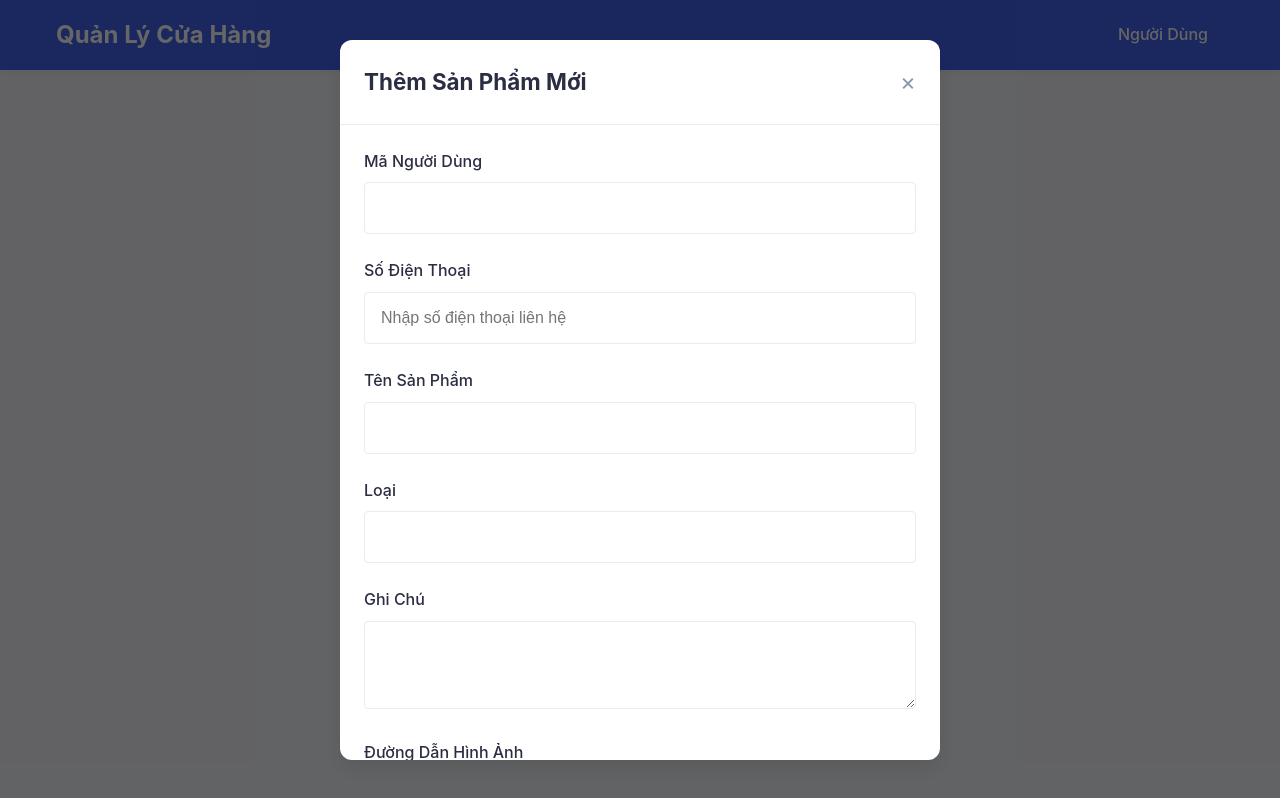
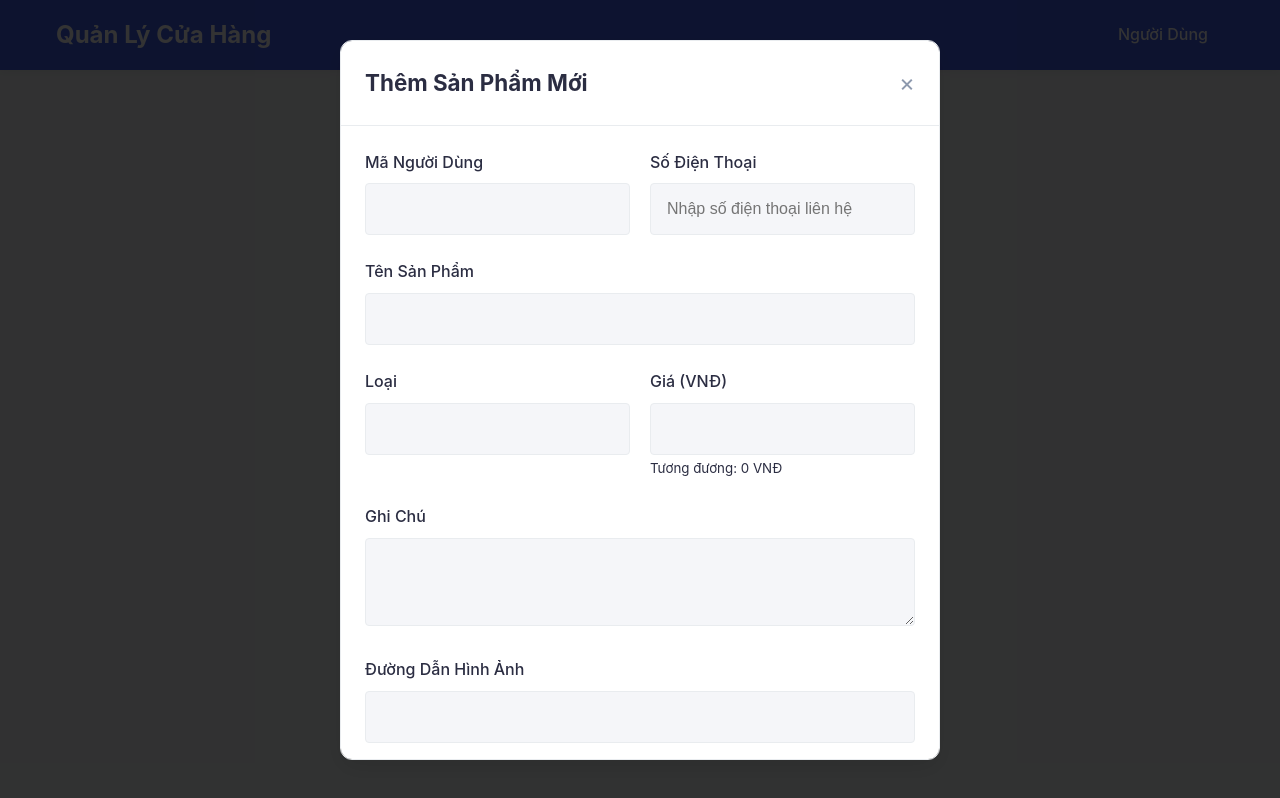
Before and after one commit to ikhoai/huyxom-store, a React (Create React App) app: page /admin in a window 1280 px wide. Both pictures are taken after a click on the button "Thêm Sản Phẩm Mới". Built offline with nearby package versions, Linux system fonts and the light colour scheme; no server answers.

Commit message:
update fields

```diff
--- a/src/App.css
+++ b/src/App.css
@@ -641,7 +641,7 @@ tr:hover {
   left: 0;
   right: 0;
   bottom: 0;
-  background-color: rgba(0, 0, 0, 0.6);
+  background-color: rgba(0, 0, 0, 0.8);
   display: flex;
   justify-content: center;
   align-items: center;
@@ -663,6 +663,7 @@ tr:hover {
   max-height: 90vh;
   overflow-y: auto;
   animation: slideUp 0.3s ease;
+  border: 1px solid var(--border-color);
 }
 
 @keyframes slideUp {
@@ -726,6 +727,7 @@ form {
   border-radius: var(--radius-sm);
   font-size: 1rem;
   transition: var(--transition);
+  background-color: #f5f6f9;
 }
 
 .form-group input:focus,
@@ -734,6 +736,7 @@ form {
   border-color: var(--primary-color);
   outline: 0;
   box-shadow: 0 0 0 3px rgba(67, 97, 238, 0.15);
+  background-color: #ffffff;
 }
 
 .form-row {
--- a/src/components/ItemModal.js
+++ b/src/components/ItemModal.js
@@ -70,7 +70,8 @@ function ItemModal({ item, onSave, onClose }) {
           <button className="close-button" onClick={onClose}>×</button>
         </div>
         <form onSubmit={handleSubmit}>
-          <div className="form-group">
+          <div style={{ display: 'flex', gap: '20px' }}>
+            <div className="form-group" style={{ flex: 1 }}>
               <label htmlFor="userid">Mã Người Dùng</label>
               <input
                 type="text"
@@ -82,7 +83,7 @@ function ItemModal({ item, onSave, onClose }) {
               />
             </div>
 
-          <div className="form-group">
+            <div className="form-group" style={{ flex: 1 }}>
               <label htmlFor="phone">Số Điện Thoại</label>
               <input
                 type="tel"
@@ -92,6 +93,7 @@ function ItemModal({ item, onSave, onClose }) {
                 onChange={handleChange}
                 placeholder="Nhập số điện thoại liên hệ"
               />
+            </div>
           </div>
 
           <div className="form-group">
@@ -118,7 +120,8 @@ function ItemModal({ item, onSave, onClose }) {
             />
           </div> */}
 
-          <div className="form-group">
+          <div style={{ display: 'flex', gap: '20px' }}>
+            <div className="form-group" style={{ flex: 1 }}>
               <label htmlFor="type">Loại</label>
               <input
                 type="text"
@@ -127,6 +130,24 @@ function ItemModal({ item, onSave, onClose }) {
                 value={formData.type}
                 onChange={handleChange}
               />
+            </div>
+
+            <div className="form-group" style={{ flex: 1 }}>
+              <label htmlFor="priceVND">Giá (VNĐ)</label>
+              <input
+                type="number"
+                id="priceVND"
+                name="priceVND"
+                value={formData.priceVND || ''}
+                onChange={handleChange}
+                min="0"
+                step="1000"
+                required
+              />
+              <small className="form-text">
+                Tương đương: {formatVND(formData.priceVND || 0)} VNĐ
+              </small>
+            </div>
           </div>
 
           <div className="form-group">
@@ -149,23 +170,6 @@ function ItemModal({ item, onSave, onClose }) {
               value={formData.picture}
               onChange={handleChange}
             />
-          </div>
-
-          <div className="form-group">
-            <label htmlFor="priceVND">Giá (VNĐ)</label>
-            <input
-              type="number"
-              id="priceVND"
-              name="priceVND"
-              value={formData.priceVND || ''}
-              onChange={handleChange}
-              min="0"
-              step="1000"
-              required
-            />
-            <small className="form-text">
-              Tương đương: {formatVND(formData.priceVND || 0)} VNĐ
-            </small>
           </div>
 
           <div className="form-row">
```
Lines whose indentation alone changed are shown as unchanged.
